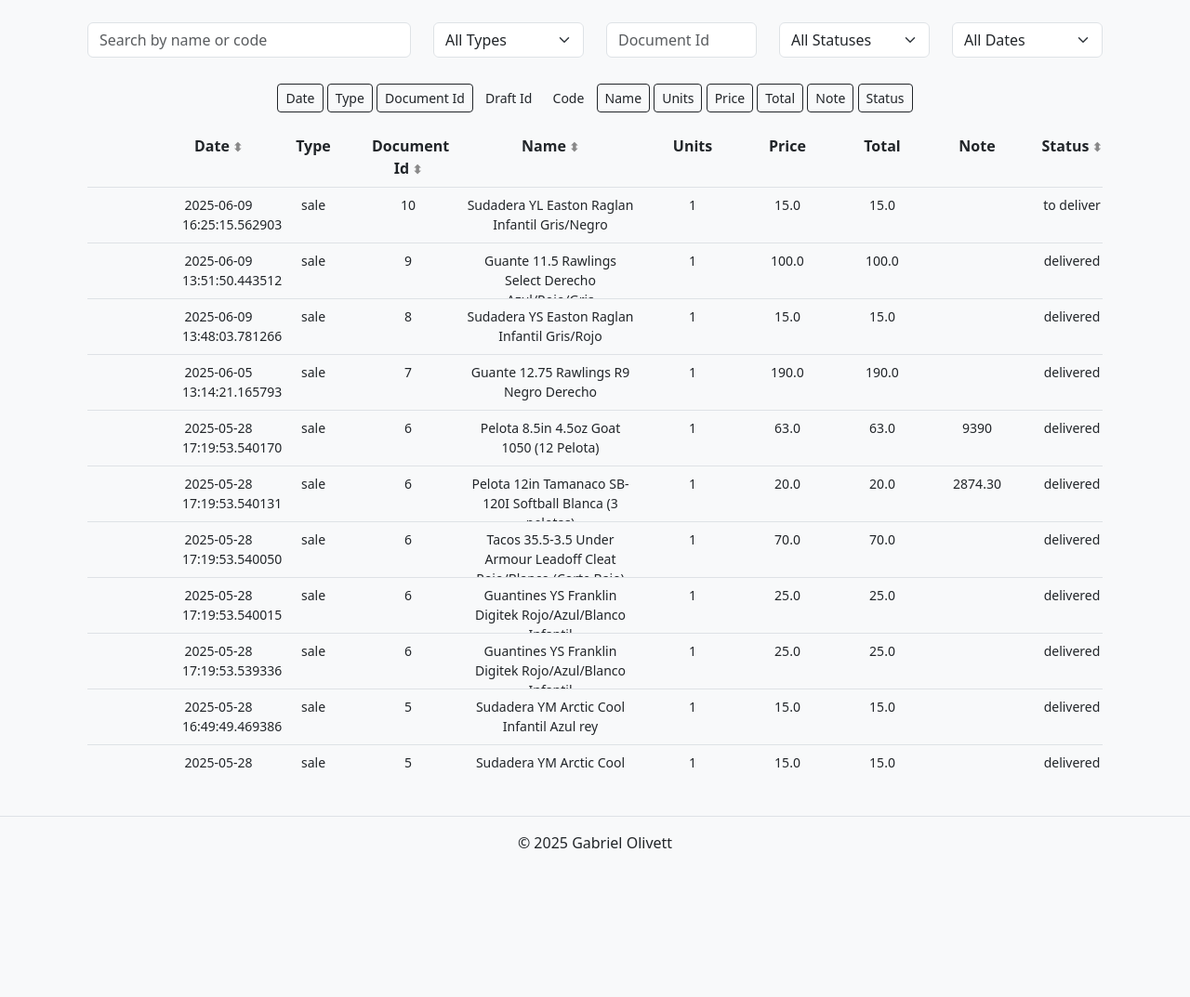
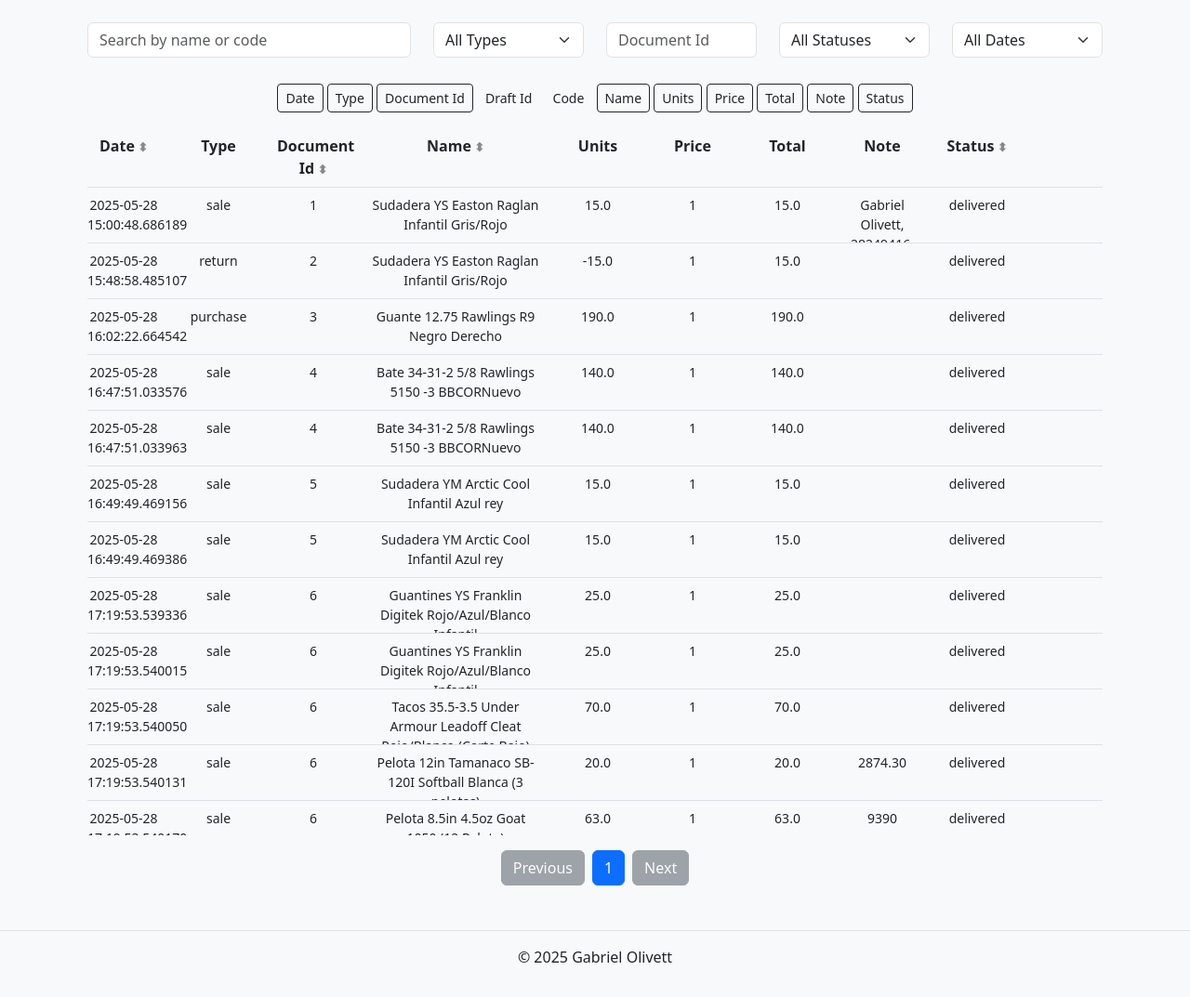
Before and after one commit to Gaboaom30/cs50_finalproject, a Flask app: page /inventory_movements in a window 1280 px wide. Shown: the part 160-1233 px from the top of the page at 93% size. Run offline with Flask 3, Linux system fonts and the light colour scheme; data comes from the database, SQL or seed files in the repository; some libraries are stand-ins or nearby versions.

Commit message:
finishing tables features, only thing left is to apply in inventory and currencies movements

```diff
--- a/app.py
+++ b/app.py
@@ -111,6 +111,11 @@ def search_inventory():
 @app.route("/search_inventory_movements")
 def search_inventory_movements():
     db = get_db()
+
+    page = int(request.args.get("page", 1))
+    per_page = 20
+    offset = (page - 1) * per_page
+    # Get query parameters
     query = request.args.get("q", "").strip()
     type_filter = request.args.get("type", "").strip()
     status_filter = request.args.get("status", "").strip()
@@ -127,21 +132,27 @@ def search_inventory_movements():
     base_query = "SELECT * FROM inventory_movements WHERE (name LIKE ? OR product_id LIKE ?)"
     params = [f"%{query}%", f"%{query}%"]
 
+    total_query = "SELECT COUNT(*) as count FROM inventory_movements WHERE (name LIKE ? OR product_id LIKE ?)"
+
     if type_filter:
         base_query += " AND type = ?"
+        total_query += " AND type = ?"
         params.append(type_filter)
 
     if status_filter:
         base_query += " AND status = ?"
+        total_query += " AND status = ?"
         params.append(status_filter)
 
     if document_id:
         base_query += " AND document_id = ?"
+        total_query += " AND document_id = ?"
         params.append(document_id)
 
     if date_filter == "today":
         today = datetime.now().date()
         base_query += " AND date(date) = ?"
+        total_query += " AND date(date) = ?"
         params.append(str(today))
 
     elif date_filter == "this week":
@@ -149,6 +160,7 @@ def search_inventory_movements():
         start_of_week = today - timedelta(days=today.weekday())
         end_of_week = start_of_week + timedelta(days=6)
         base_query += " AND date(date) BETWEEN ? AND ?"
+        total_query += " AND date(date) BETWEEN ? AND ?"
         params.append(str(start_of_week))
         params.append(str(end_of_week))
 
@@ -157,20 +169,37 @@ def search_inventory_movements():
         start_of_month = today.replace(day=1)
         end_of_month = (start_of_month + timedelta(days=31)).replace(day=1) - timedelta(days=1)
         base_query += " AND date(date) BETWEEN ? AND ?"
+        total_query += " AND date(date) BETWEEN ? AND ?"
         params.append(str(start_of_month))
         params.append(str(end_of_month))
 
     elif date_filter == "custom":
         base_query += " AND date(date) BETWEEN ? AND ?"
+        total_query += " AND date(date) BETWEEN ? AND ?"
         params.append(start)
         params.append(end)
 
     if sort_by in {"date", "name", "document_id", "draft_id", "product_id", "status"}:
         base_query += f" ORDER BY {sort_by} {sort_dir.upper()}"
 
+    total_pages_query = db.execute(total_query, params).fetchall()
+    total_count = total_pages_query[0]["count"]
+    total_pages = (total_count + per_page - 1) // per_page
+
+    base_query += f" LIMIT ? OFFSET ?"
+    params.append(per_page)
+    params.append(offset)
+
     results = db.execute(base_query, params).fetchall()
     data = [dict(row) for row in results]
-    return jsonify(data)
+
+    print("DEBUG total_pages:", total_pages)
+
+    return jsonify({
+        "data": data,
+        "total_pages": total_pages,
+        "current_page": page,
+        })
 
 @app.route("/delivery", methods=["POST"])
 def delivery():
--- a/templates/layout.html
+++ b/templates/layout.html
@@ -44,12 +44,17 @@
   overflow-x: auto;
   overflow-y: auto;
   width: 100%;
-  max-height: 50vh;
+  max-height: 55vh;
 }
 
 #inventory-table {
   min-width: 1200px;
   display: inline-block;
+}
+@media (max-width: 768px) {
+    .table-scroll-x-wrapper {
+        max-height: 45vh; /* Adjust height for smaller screens */
+    }
 }
 
 </style>
@@ -92,7 +97,7 @@
     </footer>
     <script>
 
-              function setupResizableRows() {
+     function setupResizableRows() {
     document.querySelectorAll('.resizable-row').forEach(row => {
         if (row.dataset.resizable === "true") return;  // Avoid rebinding
 
--- a/templates/movements.html
+++ b/templates/movements.html
@@ -92,7 +92,7 @@
     <div class="table-scroll-x-wrapper">
         <div class="justify-content-center" id="inventory-table">
 
-                <div class="row py-2 fw-bold border-bottom justify-content-center">
+                <div class="row py-2 fw-bold border-bottom">
                     <div class="col-1 col-date sort-header" data-sort="date">Date</div>
                     <div class="col-1 col-type" data-sort="type">Type</div>
                     <div class="col-1 col-document sort-header" data-sort="document_id">Document Id</div>
@@ -109,7 +109,7 @@
          <!-- Table body (dynamic) -->
             <div id="inventory-data">
             {% for item in movements %}
-                <div class="row resizable-row py-2 border-bottom justify-content-center">
+                <div class="row resizable-row py-2 border-bottom">
                     <div class="col-1 col-date small">{{item.date}}</div>
                     <div class="col-1 col-type small">{{item.type}}</div>
                     <div class="col-1 col-document small">{{item.document_id}}</div>
@@ -127,6 +127,8 @@
             </div>
         </div>
     </div>
+    <div id="pagination-controls" class="mt-3 d-flex justify-content-center gap-2 flex-wrap"></div>
+
 
 <!-- JavaScript for live search -->
 
@@ -143,6 +145,7 @@
         const endDateInput = document.getElementById("end-date");
         const dateFilter = document.getElementById("date-filter");
         const documentIdFilter = document.getElementById("document-id-filter");
+        let currentPage = 1; // Track the current page
 
         let currentSortField = "";
         let currentSortDirection = "asc"; // or "desc"
@@ -155,6 +158,80 @@
                     col.style.display = toggle.checked ? "block" : "none";
                 });
             });
+        }
+
+        function renderTable (data) {
+            let html = "";
+                data.forEach(item => {
+                    html += `
+                        <div class="row resizable-row py-2 border-bottom">
+                            <div class="col-1 col-date small">${item.date}</div>
+                            <div class="col-1 col-type small">${item.type}</div>
+                            <div class="col-1 col-document small">${item.document_id}</div>
+                            <div class="col-1 col-draft small">${item.draft_id}</div>
+                            <div class="col-1 col-productId small">${item.product_id}</div>
+                            <div class="col-2 col-name small">${item.name}</div>
+                            <div class="col-1 col-total small">${(item.toal).toFixed(1)}</div>
+                            <div class="col-1 col-units small">${item.Units}</div>
+                            <div class="col-1 col-price small">${(item.price).toFixed(1)}</div>
+                            <div class="col-1 col-note small">${item.note}</div>
+                            <div class="col-1 col-status small">${item.status}</div>
+                            <div class="resize-handle"></div>
+                        </div>
+                    `;
+                });
+
+            if (data.length === 0) {
+                html = `<div class="text-muted mt-3">No results found.</div>`;
+            }
+                    table.innerHTML = html;
+        }
+
+         function renderPagination(totalPages, currentPageParam) {
+            const container = document.getElementById("pagination-controls");
+            container.innerHTML = "";
+
+            // Previous button
+            const prev = document.createElement("button");
+            prev.textContent = "Previous";
+            prev.className = "btn btn-secondary";
+            prev.disabled = currentPageParam === 1;
+            prev.addEventListener("click", () => {
+                if (currentPage > 1) {
+                    currentPage--;
+                    runSearch();
+                }
+            });
+            container.appendChild(prev);
+
+            // Numbered buttons
+            if (totalPages > 10) {
+                totalPages = 10; // Limit to 20 pages for simplicity
+            }
+
+            for (let i = 1; i <= totalPages; i++) {
+                const btn = document.createElement("button");
+                btn.textContent = i;
+                btn.className = `btn ${i === currentPageParam ? "btn-primary" : "btn-outline-primary"}`;
+                btn.addEventListener("click", () => {
+                    currentPage = i;
+                    runSearch();
+                });
+                container.appendChild(btn);
+            }
+
+            // Next button
+            const next = document.createElement("button");
+            next.textContent = "Next";
+            next.className = "btn btn-secondary";
+            next.disabled = currentPageParam === totalPages;
+            next.addEventListener("click", () => {
+                if (currentPage < totalPages) {
+                    currentPage++;
+                    runSearch();
+                }
+            });
+            container.appendChild(next);
         }
 
         function runSearch() {
@@ -177,38 +254,16 @@
             document_id: document_id,
             sort_by: currentSortField,
             sort_dir: currentSortDirection,
+            page: currentPage,
             });
 
             fetch(`/search_inventory_movements?${params}`)
                 .then(response => response.json())
-                .then(data => {
-                    let html = "";
+                .then(result => {
 
-                    data.forEach(item => {
-                        html += `
-                            <div class="row resizable-row py-2 border-bottom justify-content-center"">
-                                <div class="col-1 col-date small">${item.date}</div>
-                                <div class="col-1 col-type small">${item.type}</div>
-                                <div class="col-1 col-document small">${item.document_id}</div>
-                                <div class="col-1 col-draft small">${item.draft_id}</div>
-                                <div class="col-1 col-productId small">${item.product_id}</div>
-                                <div class="col-2 col-name small">${item.name}</div>
-                                <div class="col-1 col-total small">${(item.toal).toFixed(1)}</div>
-                                <div class="col-1 col-units small">${item.Units}</div>
-                                <div class="col-1 col-price small">${(item.price).toFixed(1)}</div>
-                                <div class="col-1 col-note small">${item.note}</div>
-                                <div class="col-1 col-status small">${item.status}</div>
-                                <div class="resize-handle"></div>
-                            </div>
-                        `;
-                    });
-
-                if (data.length === 0) {
-                    html = `<div class="text-muted mt-3">No results found.</div>`;
-                }
-
-                table.innerHTML = html;
+                renderTable(result.data);
                 setupResizableRows();
+                renderPagination(result.total_pages, result.current_page);
                 applyColumnVisibility();
                 })
                 .catch(error => console.error("Fetch error:", error));
@@ -258,6 +313,7 @@
 
     setupResizableRows(); // keep drag feature
     applyColumnVisibility();
+    runSearch(); // Initial search to populate the table
 });
 
 </script>
```
Also changed, not shown: 1 other file.
